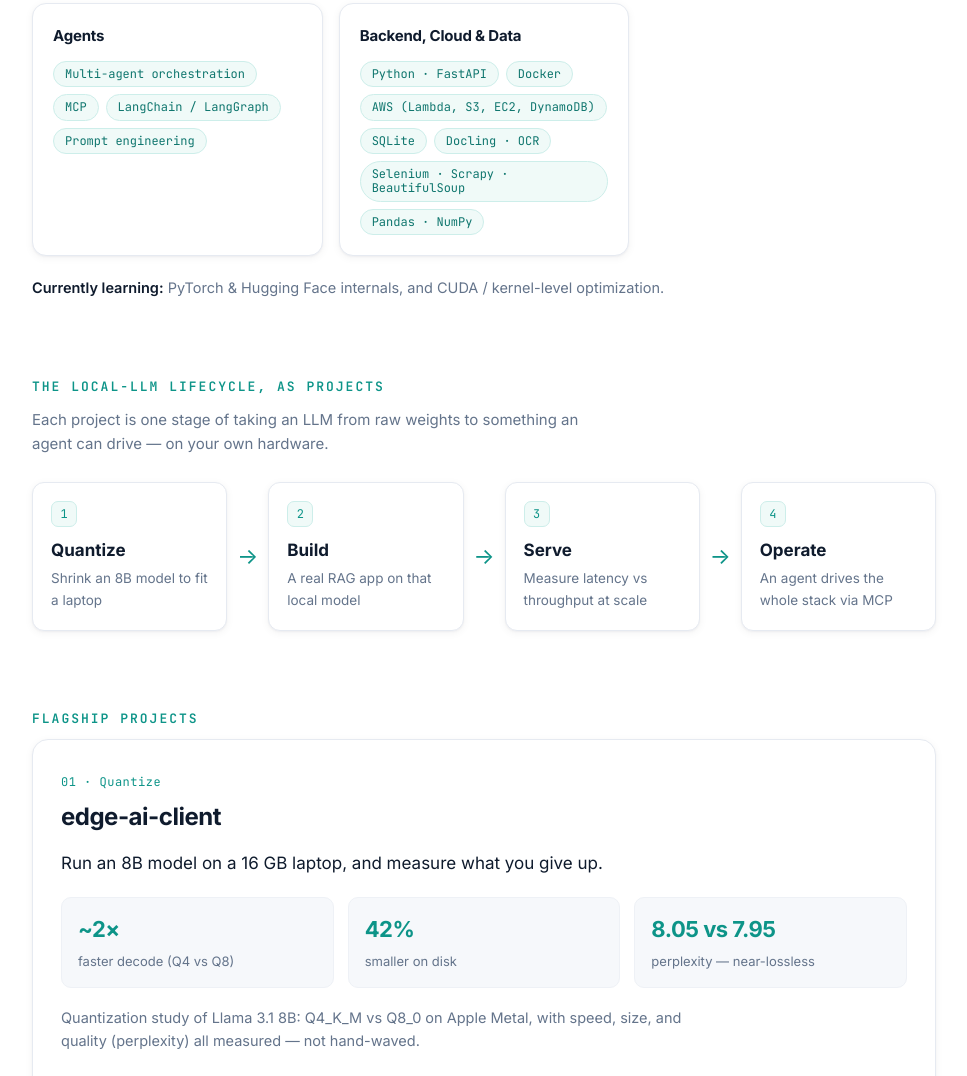
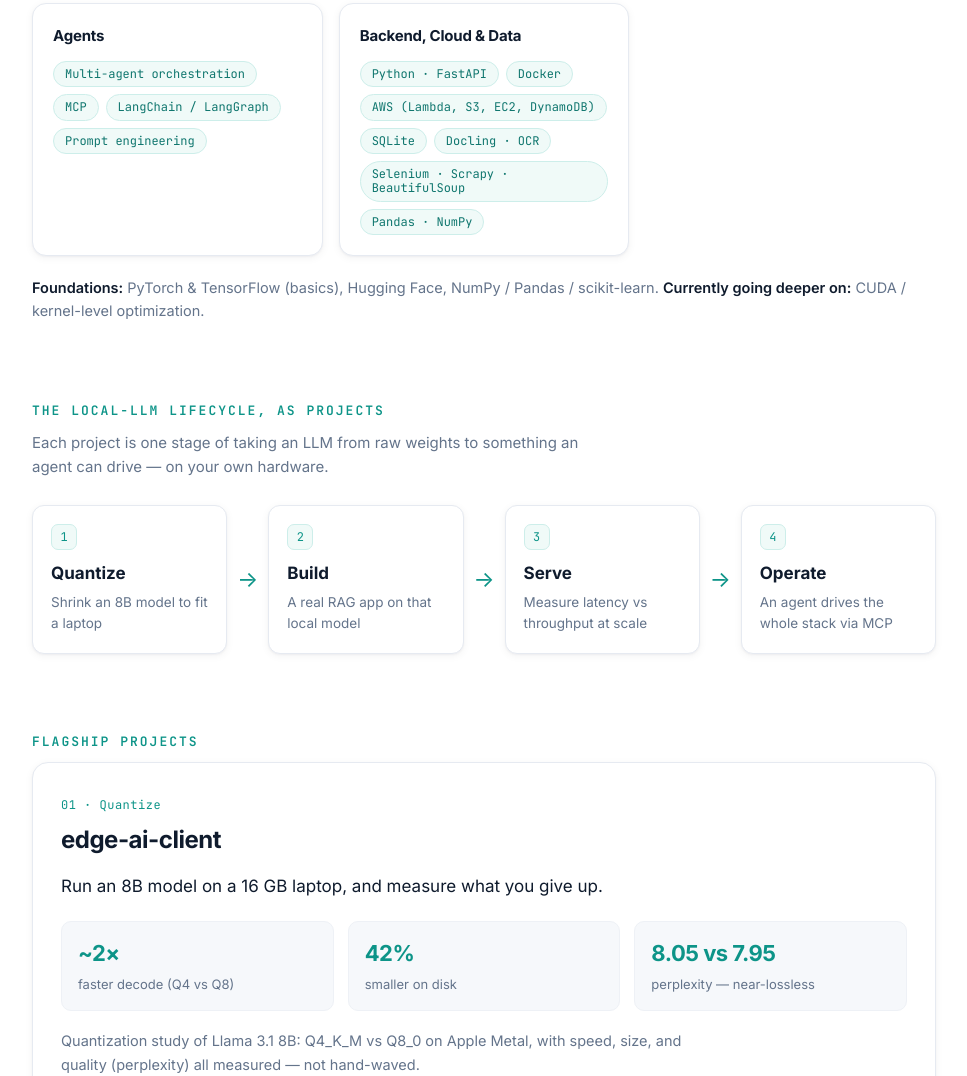
Before and after one commit to Jashwanthjash001/Jashwanthjash001.github.io, a plain HTML site: page index.html in a window 1280 px wide. Shown: the part 1094-2170 px from the top of the page, without its empty margins (156-1123 px from the left). Drawn offline with Linux system fonts and the light colour scheme.

Commit message:
Skills: add PyTorch & TensorFlow (basics) under Foundations

```diff
--- a/index.html
+++ b/index.html
@@ -74,7 +74,7 @@
         <ul><li>Python · FastAPI</li><li>Docker</li><li>AWS (Lambda, S3, EC2, DynamoDB)</li><li>SQLite</li><li>Docling · OCR</li><li>Selenium · Scrapy · BeautifulSoup</li><li>Pandas · NumPy</li></ul>
       </div>
     </div>
-    <p class="stack-learning"><strong>Currently learning:</strong> PyTorch &amp; Hugging Face internals, and CUDA / kernel-level optimization.</p>
+    <p class="stack-learning"><strong>Foundations:</strong> PyTorch &amp; TensorFlow (basics), Hugging Face, NumPy / Pandas / scikit-learn. <strong>Currently going deeper on:</strong> CUDA / kernel-level optimization.</p>
   </section>
 
   <!-- LIFECYCLE ARC -->
```
